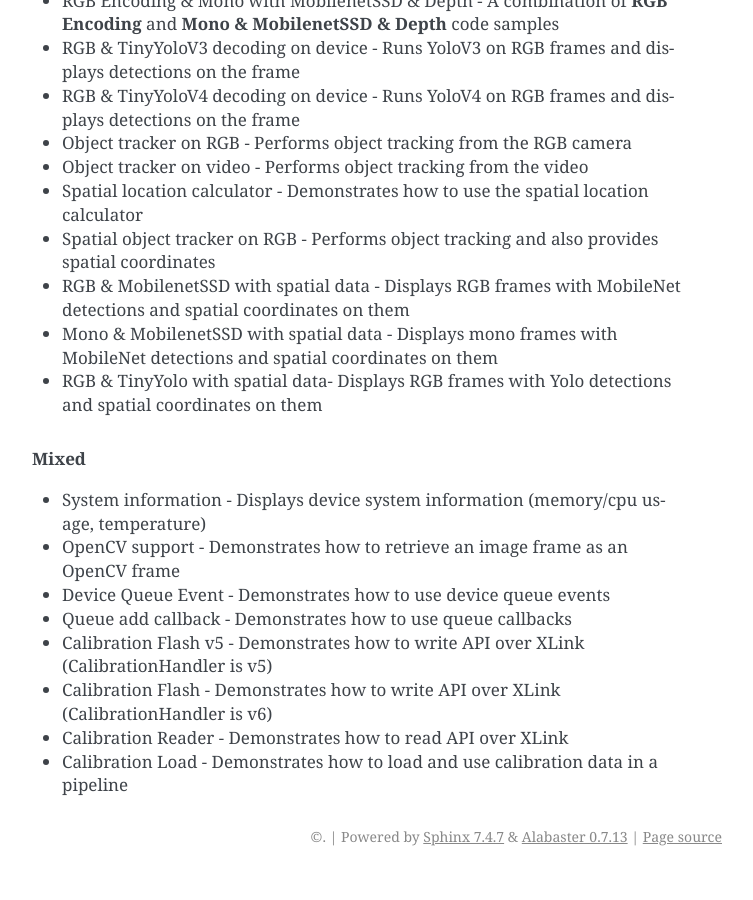
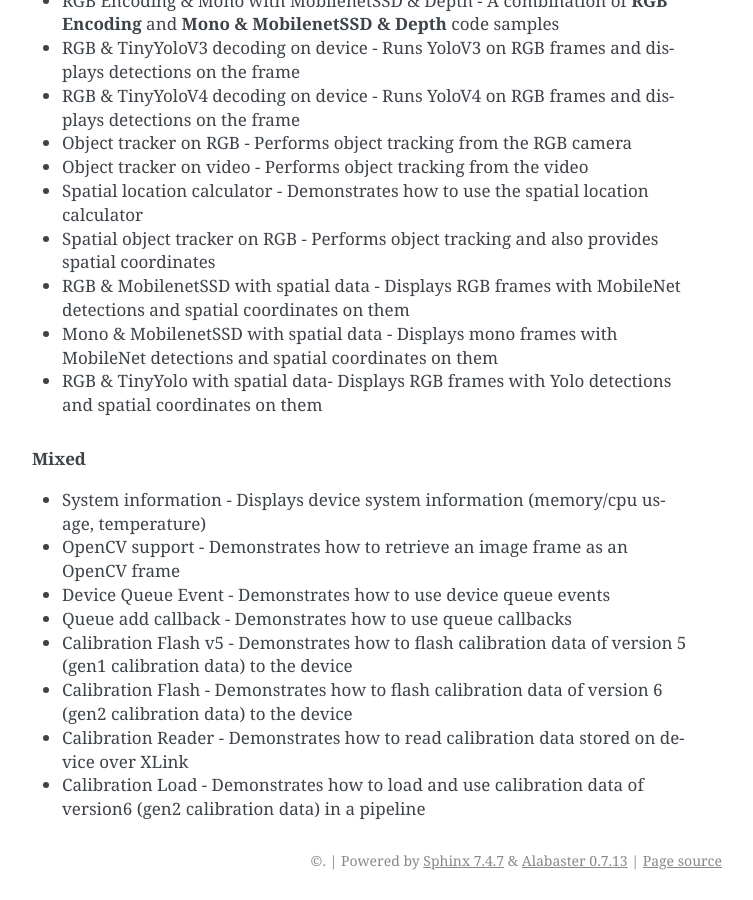
Before and after one commit to luxonis/depthai-python, a Sphinx documentation site: the page built from docs/source/tutorials/code_samples.rst, in a window 1280 px wide and 900 px high, scrolled down 1317 px. Shown: the whole window, without its empty margins (388-1141 px from the left). Built offline with Sphinx 7.4.7, drawn with Linux system fonts in a browser that asks for light colours; pages that are not in the unit, such as notebooks, are missing from menus; the version number could not be read and is left out; before the commit the page ends 2193 px from its top, so only the background shows below that.

Commit message:
Resolve doc

```diff
--- a/docs/source/tutorials/code_samples.rst
+++ b/docs/source/tutorials/code_samples.rst
@@ -60,7 +60,7 @@
 - :ref:`OpenCV support` - Demonstrates how to retrieve an image frame as an OpenCV frame
 - :ref:`Device Queue Event` - Demonstrates how to use device queue events
 - :ref:`Queue add callback` - Demonstrates how to use queue callbacks
-- :ref:`Calibration Flash v5` - Demonstrates how to write API over XLink (CalibrationHandler is v5)
-- :ref:`Calibration Flash` - Demonstrates how to write API over XLink (CalibrationHandler is v6)
-- :ref:`Calibration Reader` - Demonstrates how to read API over XLink
-- :ref:`Calibration Load` - Demonstrates how to load and use calibration data in a pipeline
+- :ref:`Calibration Flash v5` - Demonstrates how to flash calibration data of version 5 (gen1 calibration data) to the device
+- :ref:`Calibration Flash` - Demonstrates how to flash calibration data of version 6 (gen2 calibration data) to the device
+- :ref:`Calibration Reader` - Demonstrates how to read calibration data stored on device over XLink
+- :ref:`Calibration Load` - Demonstrates how to load and use calibration data of version6 (gen2 calibration data) in a pipeline
```
